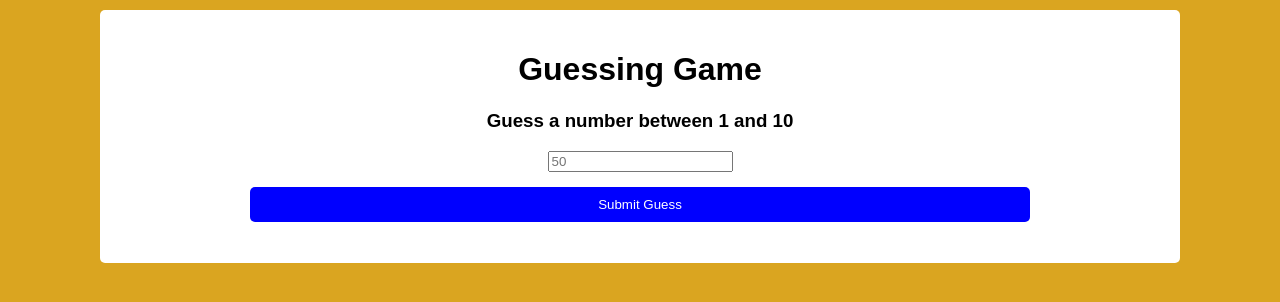
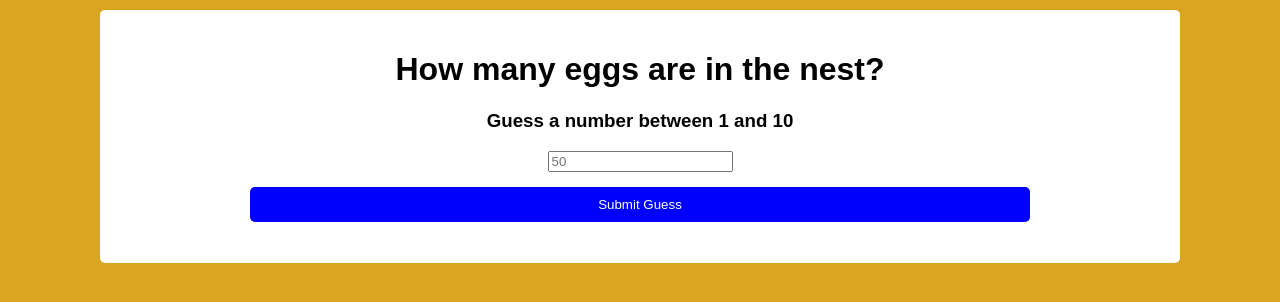
Before and after one commit to tracy-st/mimo-birds, a plain HTML site: page js_guessing_game/index.html in a window 1280 px wide. Drawn offline with Linux system fonts and the light colour scheme.

Commit message:
Update guessing game index.html text

```diff
--- a/js_guessing_game/index.html
+++ b/js_guessing_game/index.html
@@ -6,7 +6,7 @@
 <body>
 
     <div class="whiteBox">
-        <h1>Guessing Game</h1>
+        <h1>How many eggs are in the nest?</h1>
         <h3>Guess a number between 1 and 10</h3>
         <input type="integer" placeholder=50 id="guess">
         <br>
```
